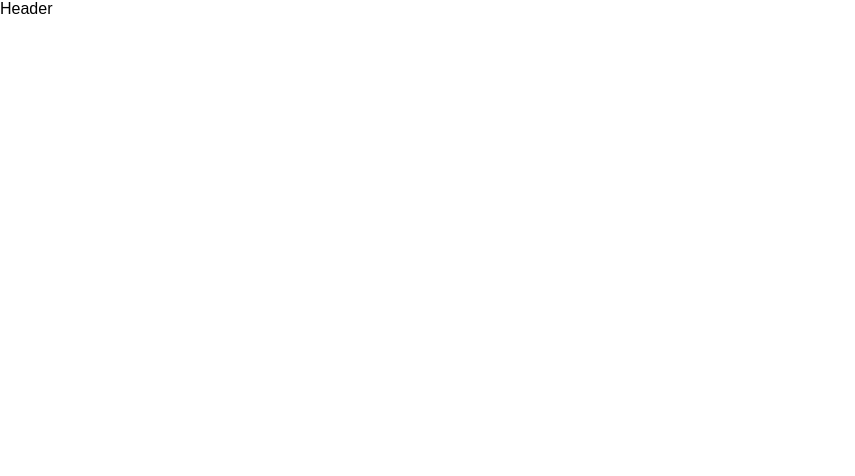
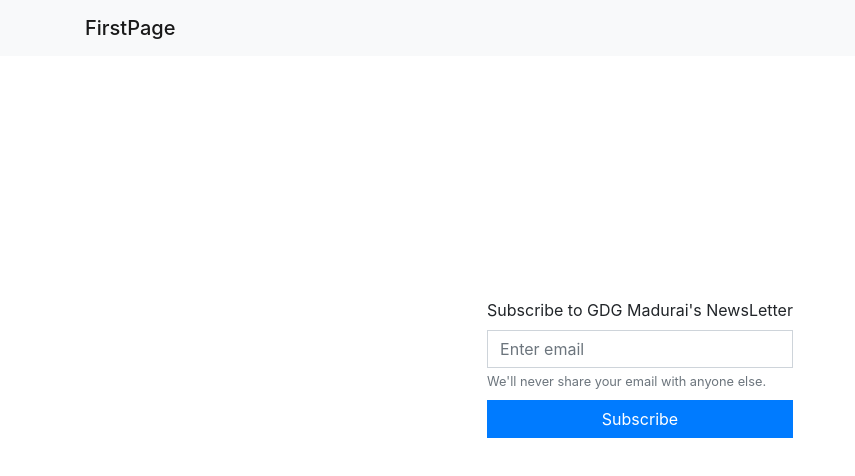
Before and after one commit to prasannavijayan/firstpage, a React app: page / in a window 1280 px wide. Shown: the top 476 px of the page, without its empty margins (0-855 px from the left). Built offline with nearby package versions, Linux system fonts and the light colour scheme.

Commit message:
#1 - Adds Bootstrap and Subscription Sample Page

```diff
--- a/package.json
+++ b/package.json
@@ -2,6 +2,8 @@
   "name": "firstpage",
   "version": "0.1.0",
   "description": "GDG Madurai's newsletter",
+  "homepage": "https://gdgmadurai.herokuapp.com/",
+  "repository": "https://github.com/prasannavijayan/firstpage.git",
   "private": true,
   "dependencies": {
     "autoprefixer": "7.1.6",
@@ -41,7 +43,8 @@
     "webpack": "3.8.1",
     "webpack-dev-server": "2.9.4",
     "webpack-manifest-plugin": "1.3.2",
-    "whatwg-fetch": "2.0.3"
+    "whatwg-fetch": "2.0.3",
+    "bootstrap": "^4.0.0-beta.2"
   },
   "scripts": {
     "start": "node scripts/start.js",
--- a/src/App.scss
+++ b/src/App.scss
@@ -1,26 +1,22 @@
-.App {
-  text-align: center;
-  &-logo {
-    animation: App-logo-spin infinite 20s linear;
-    height: 80px;
+@import "./../node_modules/bootstrap/scss/bootstrap";
+
+// Global
+* {
+  outline: 0 !important;
+}
+
+.herounit {
+  height: 80vh;
+  @extend .d-flex;
+  @extend .justify-content-center;
+  @extend .align-items-center;
+
+  input {
+    border-radius: 0;
+  }
+
+  button {
+    @extend .mt-2;
+    border-radius: 0;
   }
 }
-.App-header {
-  background-color: #222;
-  height: 150px;
-  padding: 20px;
-  color: white;
-}
-
-.App-title {
-  font-size: 1.5em;
-}
-
-.App-intro {
-  font-size: large;
-}
-
-@keyframes App-logo-spin {
-  from { transform: rotate(0deg); }
-  to { transform: rotate(360deg); }
-}
--- a/src/Components/Header/Header.js
+++ b/src/Components/Header/Header.js
@@ -3,7 +3,11 @@ import React, { Component } from 'react';
 class Header extends Component {
   render() {
     return (
-      <div>Header</div>
+			<nav className="navbar navbar-light bg-light">
+				<div className="container">
+			  	<span className="navbar-brand mb-0 h1">FirstPage</span>
+			  </div>
+			</nav>
     );
   }
 }
--- /dev/null
+++ b/src/Components/Subscription/Subscription.js
@@ -0,0 +1,20 @@
+import React, { Component } from 'react';
+
+class Subscription extends Component {
+  render() {
+    return (
+			<div className="container herounit">
+			  <div className="form-group">
+			  	<div className="">
+				    <label>Subscribe to GDG Madurai's NewsLetter</label>
+				    <input type="email" className="form-control" aria-describedby="emailHelp" placeholder="Enter email" required="true" />
+				    <small id="emailHelp" className="form-text text-muted">We'll never share your email with anyone else.</small>
+				    <button type="submit" className="btn btn-primary form-control">Subscribe</button>
+				  </div>
+			  </div>
+			</div>
+    );
+  }
+}
+
+export default Subscription;
--- a/src/Containers/HomeContainer.js
+++ b/src/Containers/HomeContainer.js
@@ -1,10 +1,14 @@
 import React, { Component } from 'react';
 import Header from './../Components/Header/Header.js';
+import Subscription from './../Components/Subscription/Subscription.js';
 
 class HomeContainer extends Component {
   render() {
     return (
-      <Header />
+    	<div>
+	      <Header />
+	      <Subscription />
+	    </div>
     );
   }
 }
```
Also changed, not shown: 1 other file (tests, documents, lock files or other folders).
